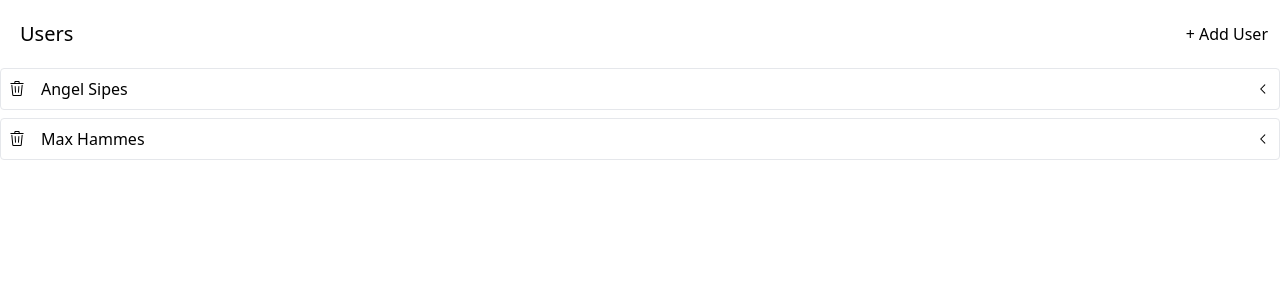
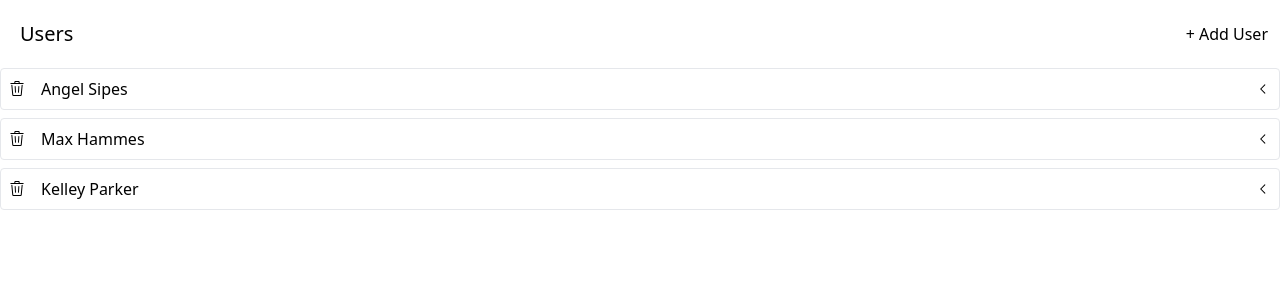
Before and after one commit to haileyesuschekol/rtk-query, a React (Vite) app: page / in a window 1280 px wide. Shown: the top 300 px of the page. Built offline with nearby package versions, Linux system fonts and the light colour scheme; data requests are answered from the project's data file.

Commit message:
pass user name through expandable component

```diff
--- a/db.json
+++ b/db.json
@@ -7,6 +7,10 @@
     {
       "id": "8IMXJA3VBAP13shGb9_OZ",
       "name": "Max Hammes"
+    },
+    {
+      "id": "F2kKksPTX6QvV5_0FM3Cl",
+      "name": "Kelley Parker"
     }
   ],
   "albums": [],
--- /dev/null
+++ b/src/components/AlbumList.jsx
@@ -0,0 +1,5 @@
+const AlbumList = ({ user }) => {
+  return <div>Albums by {user.name}</div>
+}
+
+export default AlbumList
--- a/src/components/UsersListItem.jsx
+++ b/src/components/UsersListItem.jsx
@@ -3,6 +3,7 @@ import { removeUser } from "../store"
 import { useDispatch } from "react-redux"
 import { useState } from "react"
 import ExpandablePanel from "./ExpandablePanel"
+import AlbumList from "./AlbumList"
 const UsersListItem = ({ user }) => {
   const [isLoading, setIsLoading] = useState(false)
   const [isError, setIsError] = useState(false)
@@ -32,7 +33,11 @@ const UsersListItem = ({ user }) => {
       {user.name}
     </>
   )
-  return <ExpandablePanel header={header}>Content</ExpandablePanel>
+  return (
+    <ExpandablePanel header={header}>
+      <AlbumList user={user} />
+    </ExpandablePanel>
+  )
 }
 
 export default UsersListItem
```
